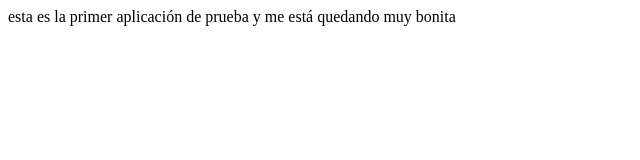
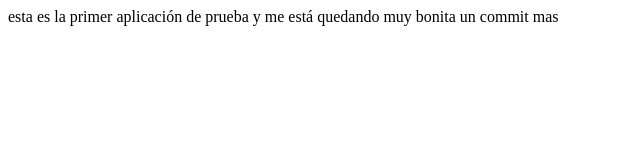
Before and after one commit to vicmancb/enfasis3, a plain HTML site: page index.html in a window 1280 px wide. Shown: the whole page, without its empty margins (0-640 px from the left). Drawn offline with Linux system fonts and the light colour scheme.

Commit message:
commit de prueba 2

```diff
--- a/index.html
+++ b/index.html
@@ -5,5 +5,6 @@
 <body>
 	esta es la primer aplicación de prueba
 	y  me está quedando muy bonita
+	un commit mas
 </body>
 </html>
```
